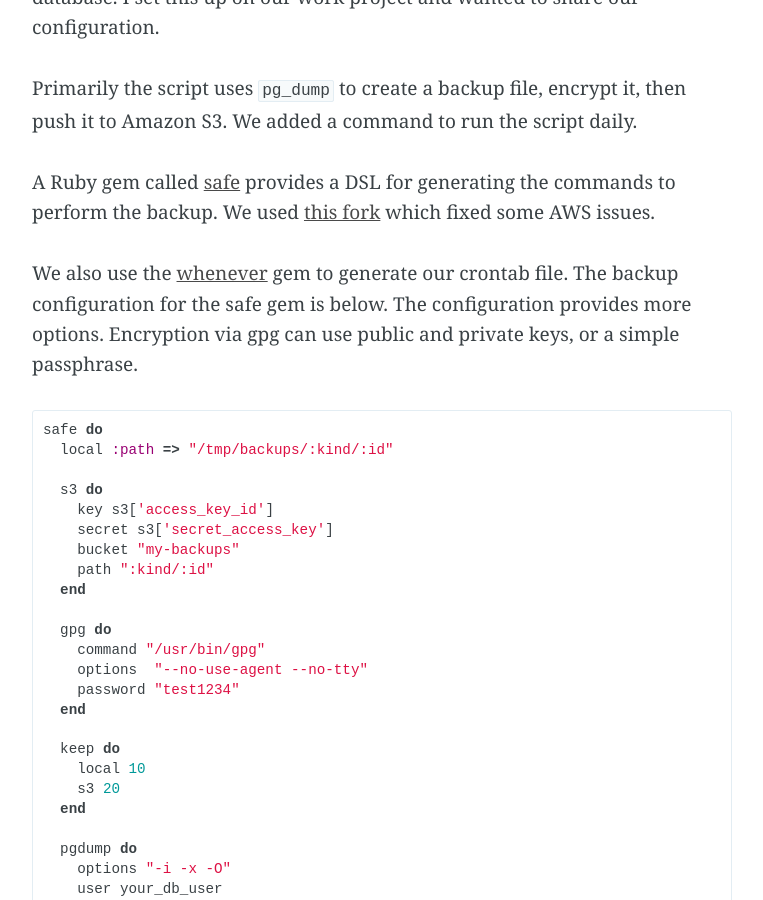
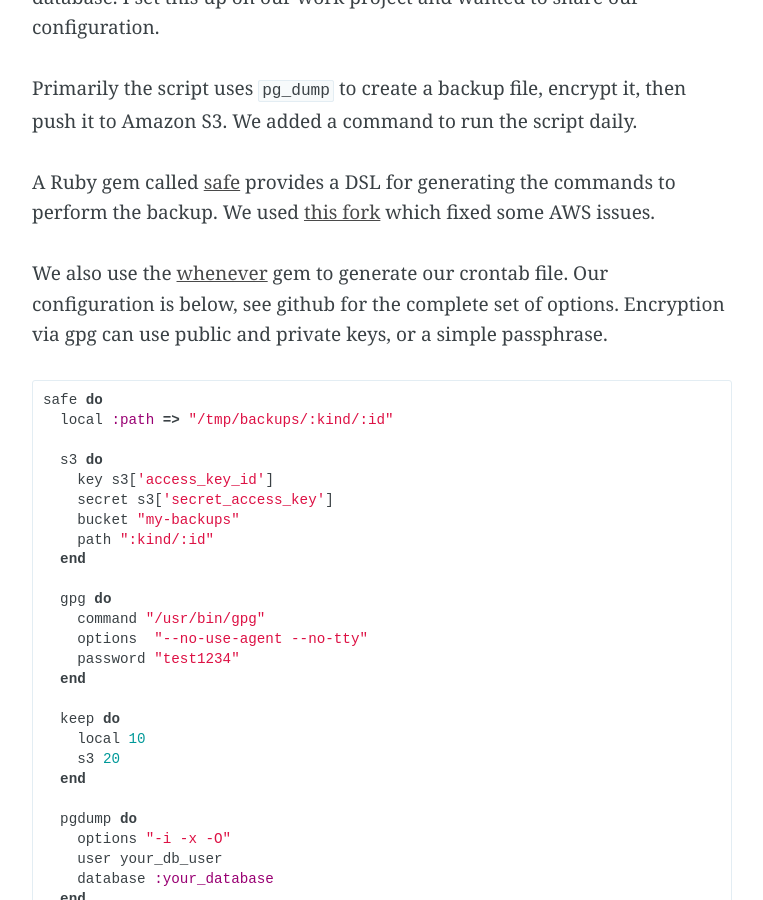
Before and after one commit to andyatkinson/blog, a Jekyll site: the page built from _posts/2014-04-30-automated-daily-backup-solution-for-postgres.markdown, in a window 1280 px wide and 900 px high, scrolled down 306 px. Shown: the whole window, without its empty margins (258-1021 px from the left). Built offline with Jekyll 4.4.1, drawn with Linux system fonts in a browser that asks for light colours; Markdown is read by kramdown in place of the engine named in the settings.

Commit message:
fix another typo

````diff
--- a/_posts/2014-04-30-automated-daily-backup-solution-for-postgres.markdown
+++ b/_posts/2014-04-30-automated-daily-backup-solution-for-postgres.markdown
@@ -10,9 +10,9 @@
 
 Primarily the script uses `pg_dump` to create a backup file, encrypt it, then push it to Amazon S3. We added a command to run the script daily.
 
-A Ruby gem called [safe](https://github.com/astrails/safe) provides a DSL for generating the commands to perform the backup. We used [this fork](https://github.com/mattberther/safe') which fixed some AWS issues.
+A Ruby gem called [safe](https://github.com/astrails/safe) provides a DSL for generating the commands to perform the backup. We used [this fork](https://github.com/mattberther/safe) which fixed some AWS issues.
 
-We also use the [whenever](https://github.com/javan/whenever) gem to generate our crontab file. The backup configuration for the safe gem is below. The configuration provides more options. Encryption via gpg can use public and private keys, or a simple passphrase.
+We also use the [whenever](https://github.com/javan/whenever) gem to generate our crontab file. Our configuration is below, see github for the complete set of options. Encryption via gpg can use public and private keys, or a simple passphrase.
 
 ``` ruby
 safe do
````
